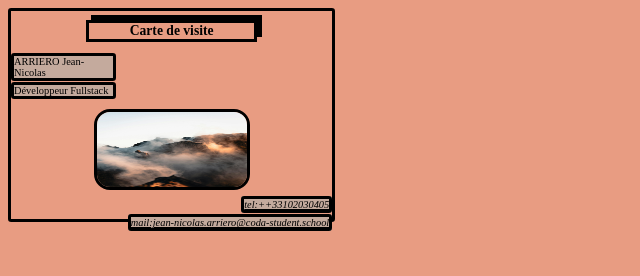
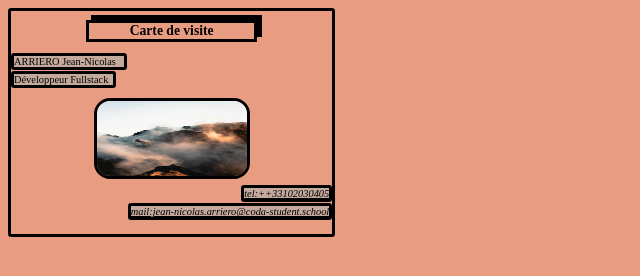
Before and after one commit to Jean-Nicolas21/tp_visite, a plain HTML site: page index.html in a window 1280 px wide. Shown: the whole page, without its empty margins (0-640 px from the left). Drawn offline with Linux system fonts and the light colour scheme.

Commit message:
feat: moddifying padding and marging

```diff
--- a/style.css
+++ b/style.css
@@ -14,7 +14,7 @@
     border-style: solid;
     border-radius: 0.2rem;
     margin-bottom: 0.1rem;
-    margin-right: 216px;
+    margin-right: 205px;
 }
 
 .job{
@@ -58,6 +58,7 @@ body{
     height: 55mm;
     border-style: solid;
     border-radius: 0.2rem;
+    padding-bottom: 15px;
 }
 
 img {
```
